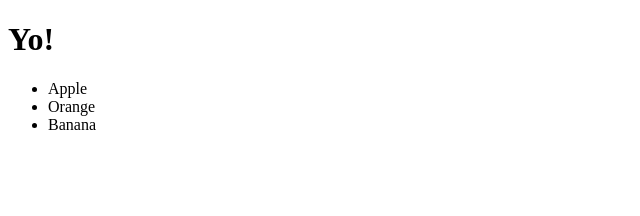
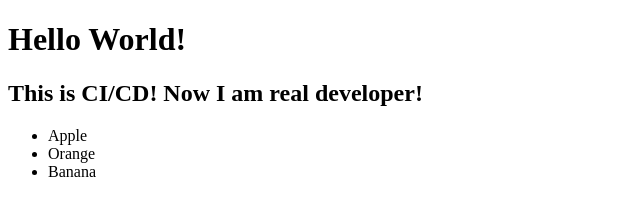
Before and after one commit to JoshuaEmery/hos08, a plain HTML site: page index.html in a window 1280 px wide. Shown: the whole page, without its empty margins (0-640 px from the left). Drawn offline with Linux system fonts and the light colour scheme.

Commit message:
Dev branch

```diff
--- a/index.html
+++ b/index.html
@@ -7,7 +7,8 @@
     <title>CD/CD</title>
   </head>
   <body>
-    <h1>Yo!</h1>
+    <h1>Hello World!</h1>
+    <h2>This is CI/CD! Now I am real developer!</h2>
     <ul>
       <li>Apple</li>
       <li>Orange</li>
```
